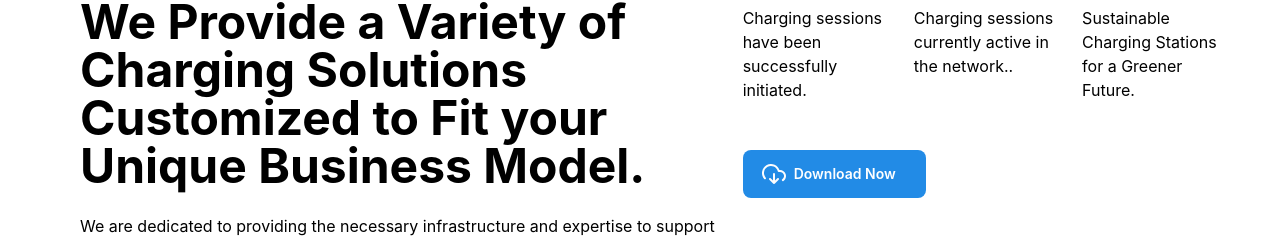
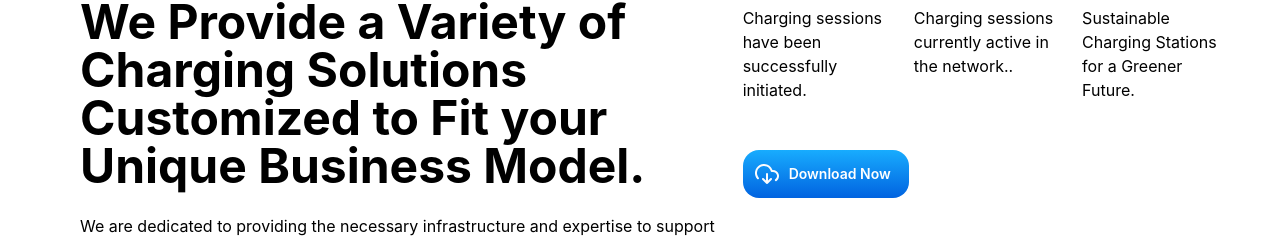
Before and after one commit to airmjay/ElectricCar, a Next.js app: page / in a window 1280 px wide. Shown: the part 922-1163 px from the top of the page. Built offline with nearby package versions, Linux system fonts and the light colour scheme.

Commit message:
make couple change with div width and button

```diff
--- a/src/app/Pages/_libs/Faqs/Page.tsx
+++ b/src/app/Pages/_libs/Faqs/Page.tsx
@@ -23,7 +23,7 @@ export default function Faqs() {
         <GridCol span={{ base: 12, md: 7 }}>
           <Box>
             <Heading otherProps={{mt: 'lg'}} text={contentLayout[0].heading as string}/>
-           <BigHeading text={contentLayout[1].content as string} />
+           <BigHeading otherProps={{mt: '5px'}} text={contentLayout[1].content as string} />
           </Box>
           <Box mt={'48px'}>
           {FAQList.map((item) => (
--- a/src/app/Pages/_libs/Footer/page.tsx
+++ b/src/app/Pages/_libs/Footer/page.tsx
@@ -11,7 +11,10 @@ import {
 import { Box, Grid, GridCol, Text } from "@mantine/core";
 import Image from "next/image";
 
+
+
 export default function Footer() {
+  const currentYear: number = new Date().getFullYear();
   return (
     <div className="px-[20px] pt-[20px] md:px-[80px] md:pt-[80px] bg-[#101828] pb-[40px]">
       <Box c={"white"}>
@@ -33,7 +36,7 @@ export default function Footer() {
             </span>
           </GridCol>
           <GridCol span={{ base: 12, md: 8 }}>
-            <div className="flex flex-col md:flex-row items-center text-center justify-center gap-[40px] md-gap-[68px]">
+            <div className="flex flex-col md:flex-row items-center text-center md:text-left md:justify-center gap-[40px] md-gap-[68px]">
               <Box>
                 <Text fz={"24px"} fw={"500"} lh={"32px"} lts={"0"}>
                   Company
@@ -90,7 +93,7 @@ export default function Footer() {
             />
           </div>
           <div className="flex mt-[28px] items-center justify-between text-gray-100">
-            <Text c={'#98A2B3'} fw={'400'}>Copyright Maxwell Co. © 2024</Text>
+            <Text c={'#98A2B3'} fw={'400'}>Copyright Maxwell Co. © {currentYear} </Text>
             <Text> Privacy & Policy</Text>
           </div>
         </Box>
--- a/src/app/Pages/_libs/WhoWeAre/page.tsx
+++ b/src/app/Pages/_libs/WhoWeAre/page.tsx
@@ -1,5 +1,5 @@
 import { DownloadDown, Mark } from "@/app/assets/asset";
-import { Box, Button, Grid, GridCol, Text } from "@mantine/core";
+import { Box, Grid, GridCol, Text } from "@mantine/core";
 import Phone from "./phone";
 import {
   WhoWeAreRating,
@@ -12,6 +12,7 @@ import BigHeading from "@/app/components/Helper/BigHeading";
 import Map from "./Map";
 import ElectricVehicle from "./ElectricVehicle";
 import ThreeCard from "./ThreeCard";
+import ButtonComponent from "@/app/components/Helper/Button";
 
 
 const Rating: React.FC<WhoWeAreRating> = ({ rate, value }) => (
@@ -62,19 +63,7 @@ export default function WhoWeAre() {
                 ))}
               </div>
               <Box>
-                <Button
-                  display="flex"
-                  variant="filled"
-                  radius="md"
-                  mt="48px"
-                  h="48px"
-                  w="183px"
-                >
-                  <DownloadDown />{" "}
-                  <span className="ml-2 font-[600] leading-[0px]">
-                    Download Now
-                  </span>
-                </Button>
+                <ButtonComponent text="Download Now" otherProps={{leftSection: <DownloadDown />}}/>
               </Box>
             </Box>
           </GridCol>
--- a/src/app/components/Helper/Button.tsx
+++ b/src/app/components/Helper/Button.tsx
@@ -4,11 +4,28 @@ interface content {
   style?: React.CSSProperties;
   className?: string;
   value?: string | number | readonly string[] | undefined;
-  otherProps?: Omit<ButtonProps, "text" | "style" | "fw" | "lh" | "lts"> | undefined; // Allow passing other TextProps
+  otherProps?:
+    | Omit<ButtonProps, "text" | "style" | "fw" | "lh" | "lts">
+    | undefined; // Allow passing other TextProps
 }
-export default function ButtonComponent({ text, style, className,otherProps }: content) {
+export default function ButtonComponent({
+  text,
+  className,
+  otherProps,
+}: content) {
   return (
-    <Button style={style} className={className} variant="filled" {...otherProps}  radius="md">
+    <Button
+      display="flex"
+      mt="48px"
+      h="48px"
+      style={{
+        background: "linear-gradient(180deg, #18ACFE 0%, #0163E0 99.7%)",
+      }}
+      bd={'none'}
+      className={className}
+      {...otherProps}
+      radius="lg"
+    >
       {text}
     </Button>
   );
```
